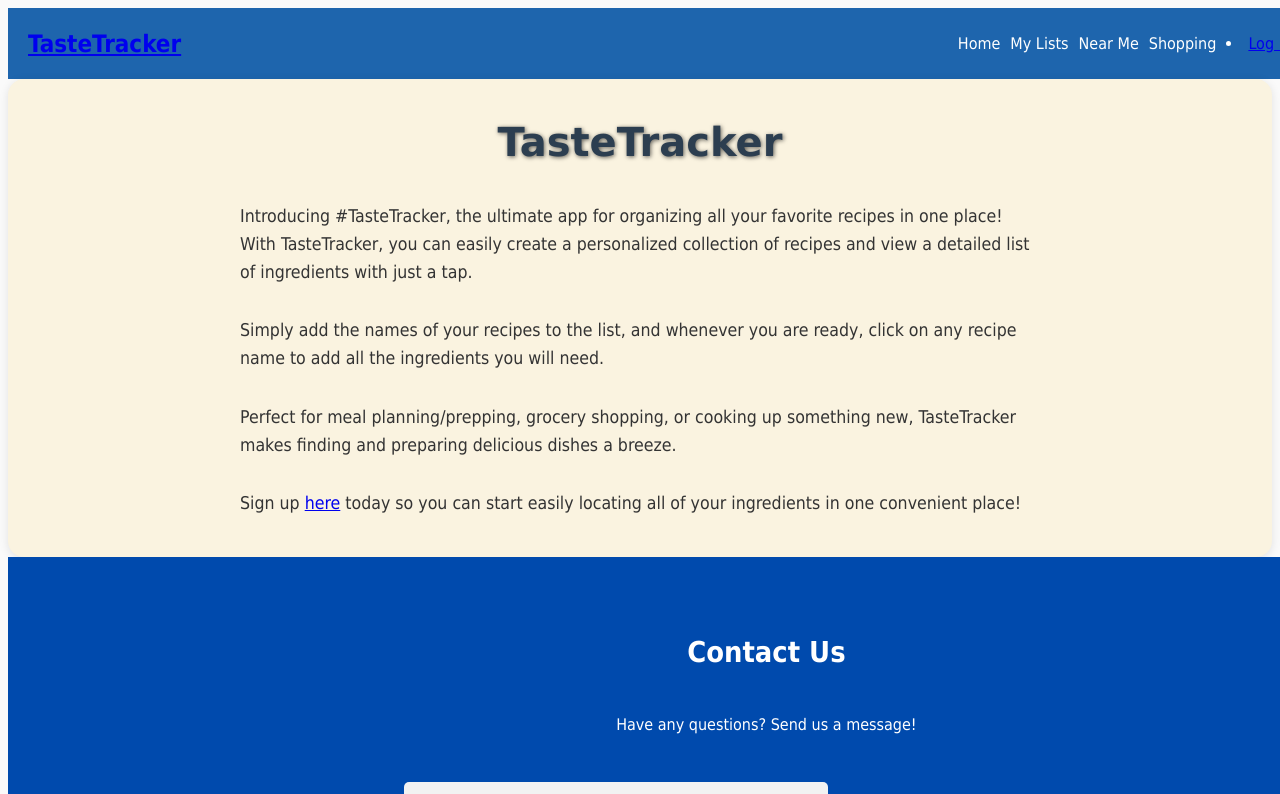
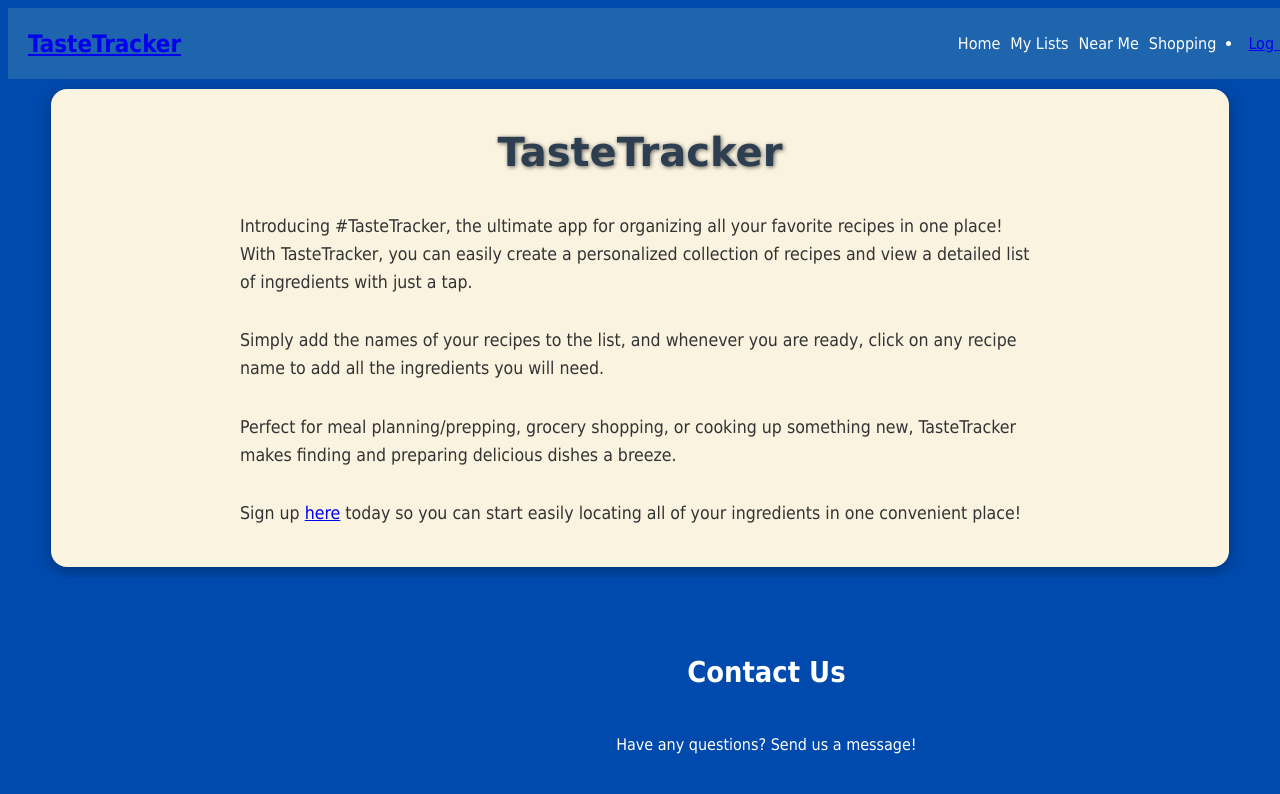
Before and after one commit to Davopotron/Organizer-frontend, a React (Vite) app: page / in a window 1280 px wide. Shown: the top 794 px of the page. Built offline with nearby package versions, Linux system fonts and the light colour scheme.

Commit message:
recolored homepage content container

```diff
--- a/src/css/HomePage.css
+++ b/src/css/HomePage.css
@@ -8,7 +8,7 @@
   } */
 
   body {
-    background-color: #FAFAFA;
+    background-color: #004AAD;
     color: #333333;
   }
 
@@ -33,7 +33,9 @@
 
   .container {
     padding: 20px; /* Add padding around the content */
-    background-color: #FAF3E0; /* White background for the content area */
-    border-radius: 16px; /* Rounded corners for a softer look */
-    box-shadow: 0 2px 10px rgba(0, 0, 0, 0.1); /* Subtle shadow for depth */
+      background-color: #FAF3E0;
+      border-radius: 16px; /* Rounded corners for a softer look */
+      box-shadow: 0 4px 15px rgba(0, 0, 0, 0.3);
+      max-width: 90%;
+      margin: 10px auto;
   }
```
